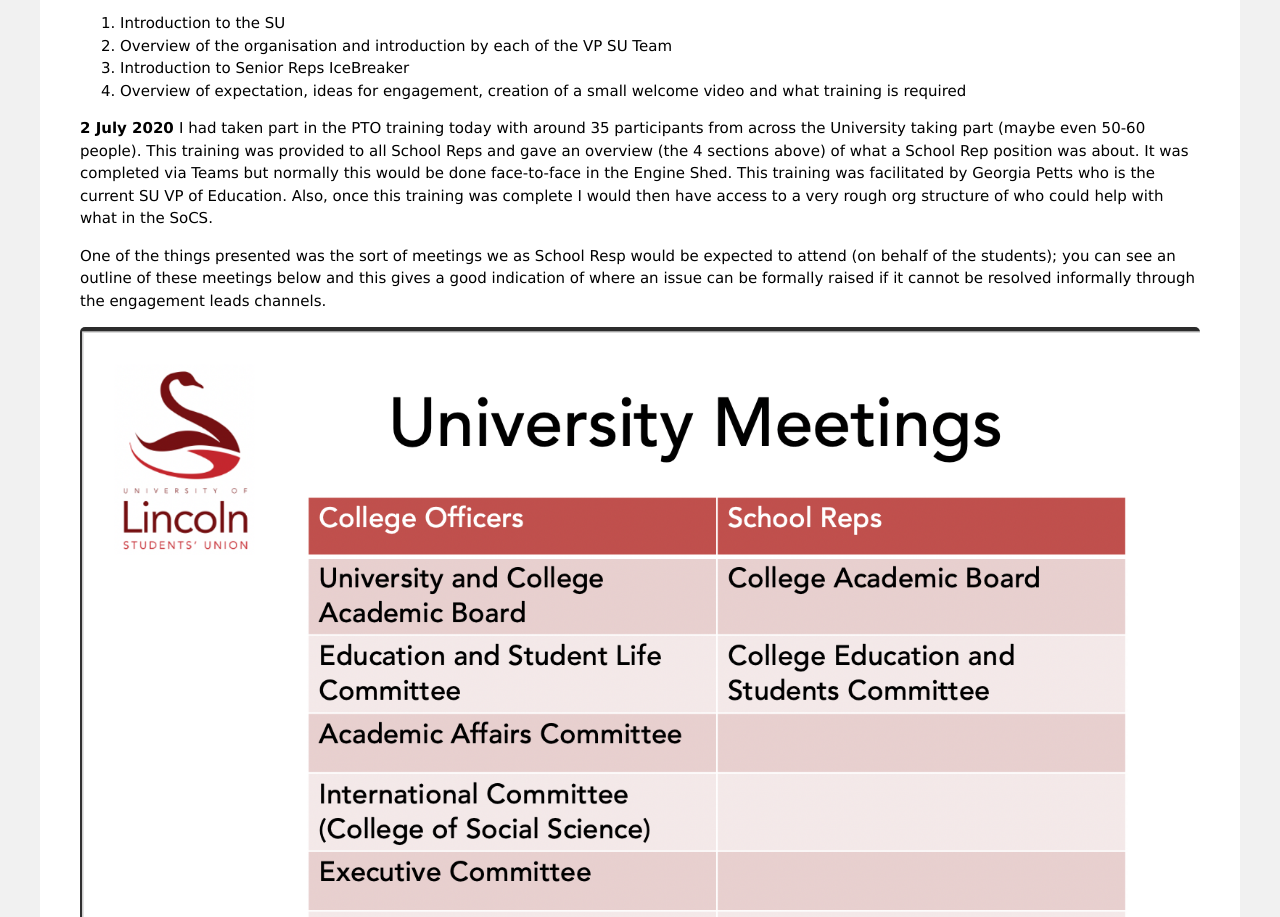
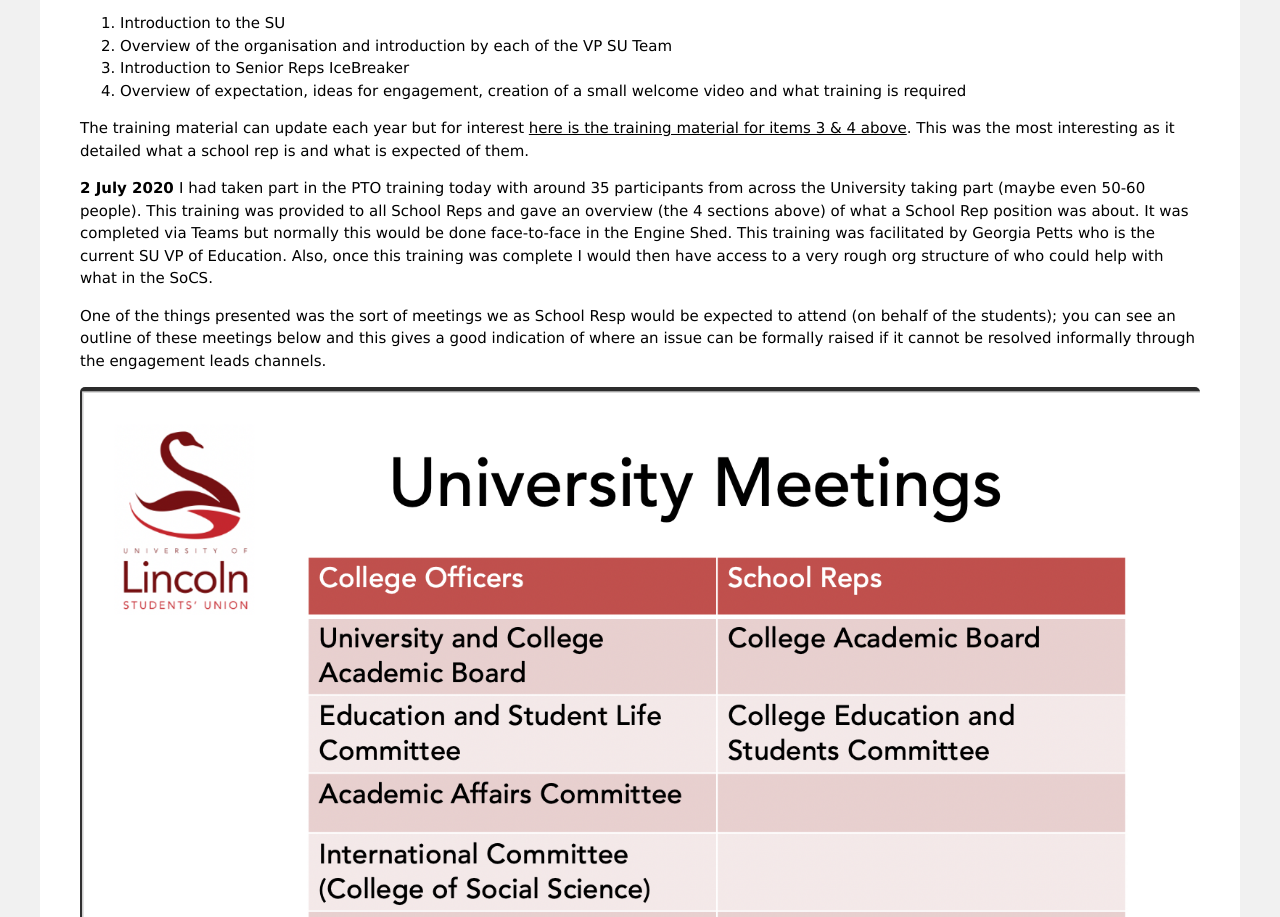
Before and after one commit to socsreps/socsreps.github.io, a plain HTML site: page posts/blogs/myFirst30DaysAsSocsSchoolRep_BLOG.html in a window 1280 px wide. Shown: the part 2336-3253 px from the top of the page. Drawn offline with nearby package versions, Linux system fonts and the light colour scheme.

Commit message:
Updated blog with SU Training material

```diff
--- a/posts/blogs/myFirst30DaysAsSocsSchoolRep_BLOG.html
+++ b/posts/blogs/myFirst30DaysAsSocsSchoolRep_BLOG.html
@@ -94,6 +94,8 @@
   		<li>Overview of expectation, ideas for engagement, creation of a small welcome video and what training is required</li>
 	</ol>
 
+	<p>The training material can update each year but for interest <a href="../assets/Senior_Rep_Training_2020.pdf">here is the training material for items 3 & 4 above</a>. This was the most interesting as it detailed what a school rep is and what is expected of them. </p>
+
 	<p><b>2 July 2020 </b> I had taken part in the PTO training today with around 35 participants from across the University taking part (maybe even 50-60 people). This training was provided to all School Reps and gave an overview (the 4 sections above) of what a School Rep position was about. It was completed via Teams but normally this would be done face-to-face in the Engine Shed. This training was facilitated by Georgia Petts who is the current SU VP of Education. Also, once this training was complete I would then have access to a very rough org structure of who could help with what in the SoCS.</p>
 
 	<p>One of the things presented was the sort of meetings we as School Resp would be expected to attend (on behalf of the students); you can see an outline of these meetings below and this gives a good indication of where an issue can be formally raised if it cannot be resolved informally through the engagement leads channels. </p>
```
Also changed, not shown: 1 other file.
